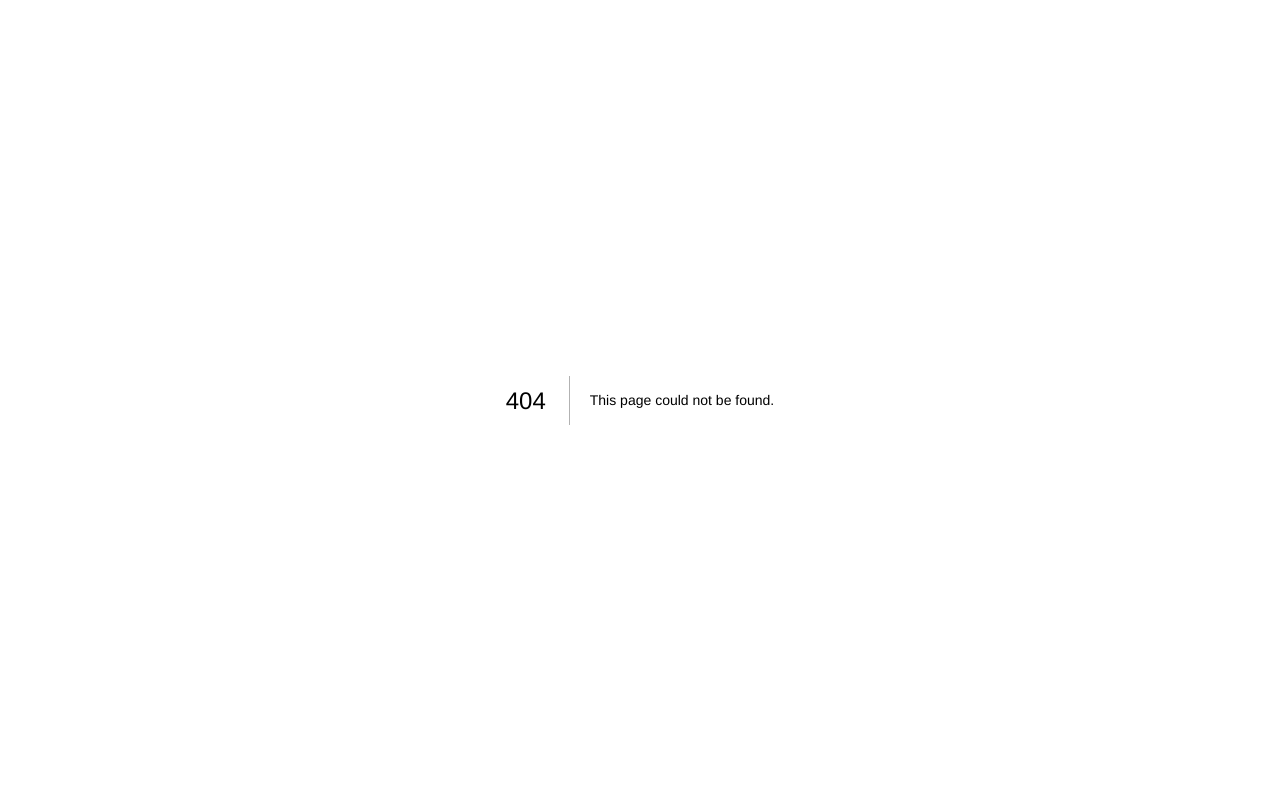
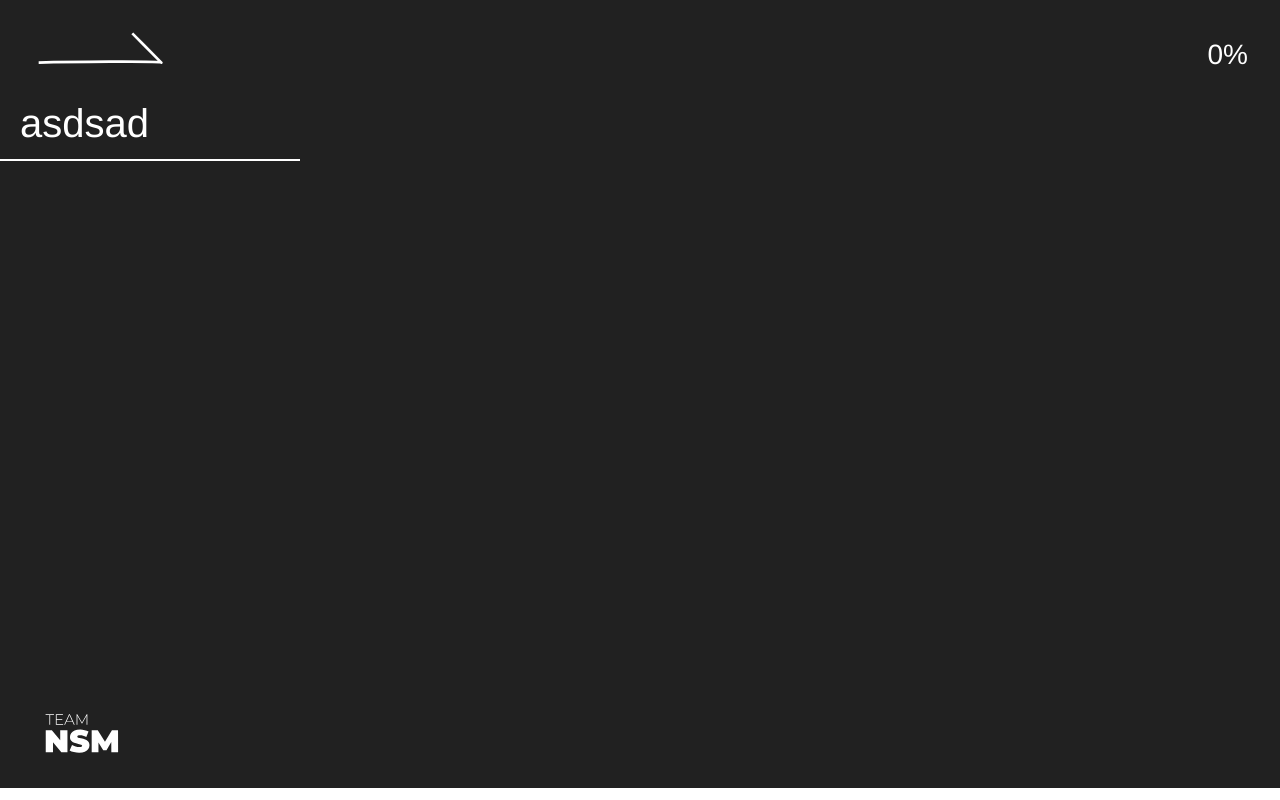
Before and after one commit to imzeze/mbtisurvey2022-client, a Next.js app: page /sample in a window 1280 px wide. Before the commit this address had no page. Built offline with nearby package versions, Linux system fonts and the light colour scheme; a web font is replaced by a local one.

Commit message:
feat: SelectBox 1차 완성

```diff
--- a/src/components/common/ContentsContainer.tsx
+++ b/src/components/common/ContentsContainer.tsx
@@ -1,4 +1,5 @@
 import styled from '@emotion/styled';
+import React from 'react';
 import COLOR from '../../assets/consts/color';
 
 const Container = styled.div`
@@ -7,8 +8,8 @@ const Container = styled.div`
     height: calc(100vh - 218px);
 `;
 
-const ContentsContainer = () => {
-    return <Container> </Container>;
+const ContentsContainer = ({ children }: { children: React.ReactNode }) => {
+    return <Container>{children}</Container>;
 };
 
 export default ContentsContainer;
--- a/src/components/common/SelectBox.tsx
+++ b/src/components/common/SelectBox.tsx
@@ -1,5 +1,4 @@
 import styled from '@emotion/styled';
-import { SelectHTMLAttributes } from 'react';
 import COLOR from '../../assets/consts/color';
 import { bottomArrowIcon } from '../../assets/icons';
 
@@ -22,8 +21,14 @@ const StyledSelect = styled.select`
     }
 `;
 
-export default function SelectBox({
-    ...attrs
-}: SelectHTMLAttributes<HTMLSelectElement>) {
-    return <StyledSelect {...attrs} />;
+interface SelectBoxProps
+    extends React.DetailedHTMLProps<
+        React.SelectHTMLAttributes<HTMLSelectElement>,
+        HTMLSelectElement
+    > {
+    children: React.ReactNode;
 }
+
+export default function SelectBox({ children, ...attrs }: SelectBoxProps) {
+    return <StyledSelect {...attrs}>{children}</StyledSelect>;
+}
--- /dev/null
+++ b/src/pages/sample.tsx
@@ -0,0 +1,33 @@
+import type { NextPage } from 'next';
+import Head from 'next/head';
+import { Header, Footer, ContentsContainer } from '../components/common';
+import SelectBox from '../components/common/SelectBox';
+
+const SamplePage: NextPage = () => {
+    return (
+        <div>
+            <Head>
+                <title>Create Next App</title>
+                <meta
+                    name="description"
+                    content="Generated by create next app"
+                />
+                <link rel="icon" href="/favicon.ico" />
+            </Head>
+
+            <Header />
+            <ContentsContainer>
+                <SelectBox>
+                    <option value="test">asdsad</option>
+                    <option value="test">asdsad</option>
+                    <option value="test">asdsad</option>
+                    <option value="test">asdsad</option>
+                    <option value="test">asdsad</option>
+                </SelectBox>
+            </ContentsContainer>
+            <Footer />
+        </div>
+    );
+};
+
+export default SamplePage;
```
